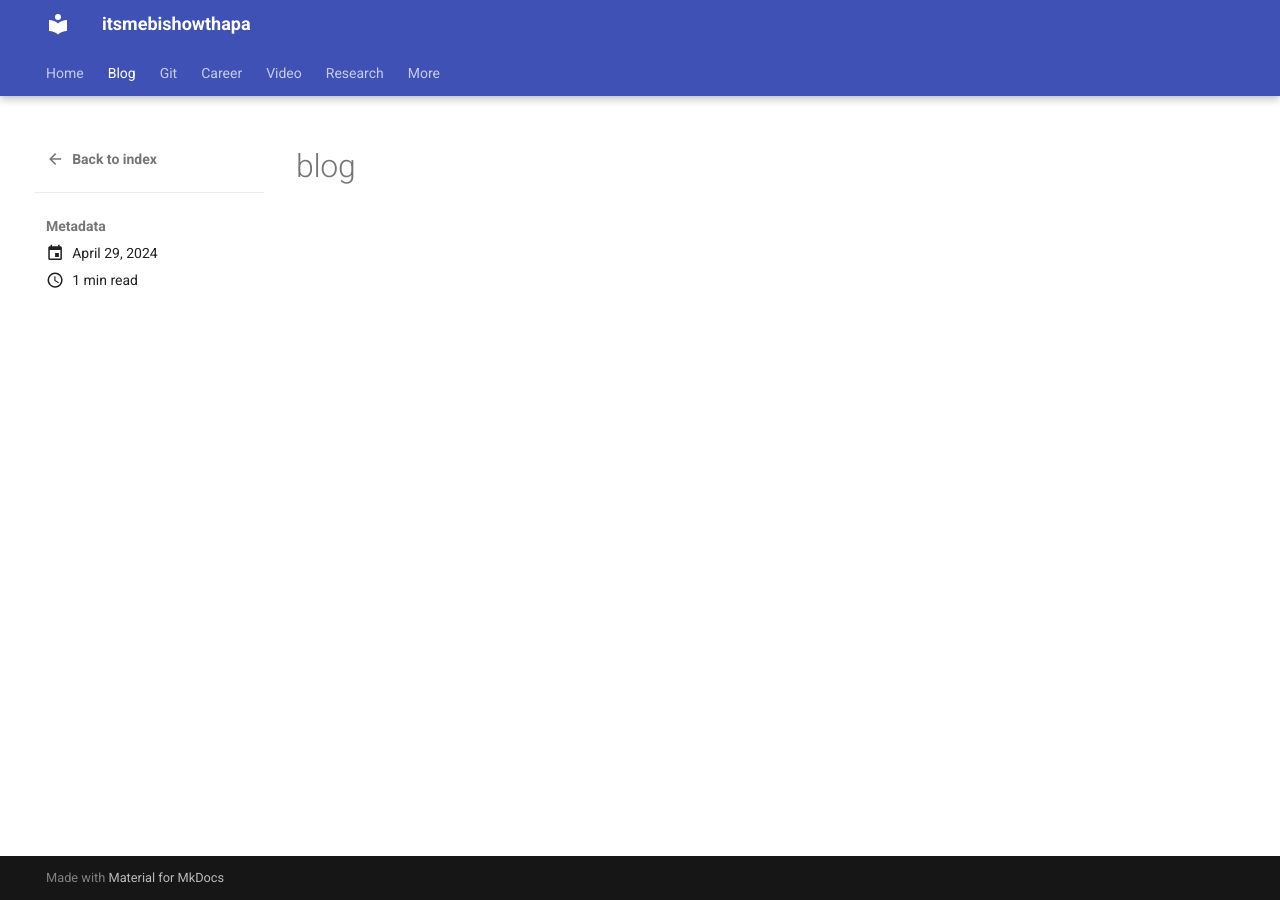
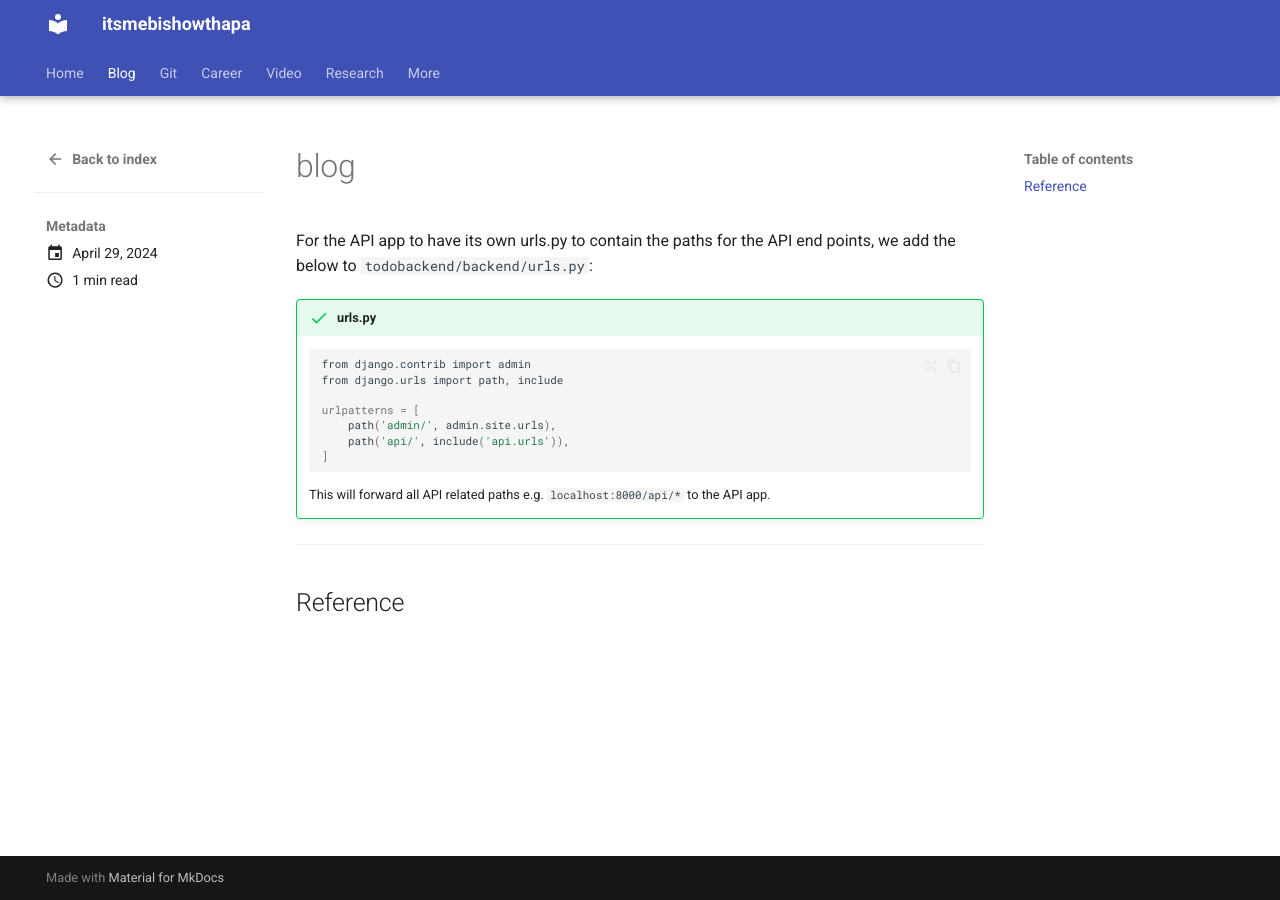
Before and after one commit to itsmebishow/itsmebishow-documentation, an MkDocs documentation site: the page built from documentation/docs/blog/posts/first-blog.md, in a window 1280 px wide. Built offline with MkDocs 1.6.1 and Material for MkDocs 9.7.7, drawn with Linux system fonts in a browser that asks for light colours.

Commit message:
updated the first-blog

````diff
--- a/documentation/docs/blog/.authors.yml
+++ b/documentation/docs/blog/.authors.yml
@@ -0,0 +1,5 @@
+authors:
+  bishow:
+    name: Bishow Thapa
+    description: Creator
+    avatar: https://avatars.githubusercontent.com/u/25550945
--- a/documentation/docs/blog/posts/first-blog.md
+++ b/documentation/docs/blog/posts/first-blog.md
@@ -4,3 +4,27 @@ date: 2024-04-29
 ---
 
 # blog
+
+
+For the API app to have its own urls.py to contain the paths for the API end points, we add the below to
+`todobackend/backend/urls.py`:
+
+<!-- more -->
+
+!!! success "urls.py"
+
+    ```bash
+    from django.contrib import admin
+    from django.urls import path, include
+
+    urlpatterns = [
+        path('admin/', admin.site.urls),
+        path('api/', include('api.urls')),
+    ]
+    ```
+
+    This will forward all API related paths e.g. `localhost:8000/api/*` to the API app.
+
+---
+
+## Reference
````
